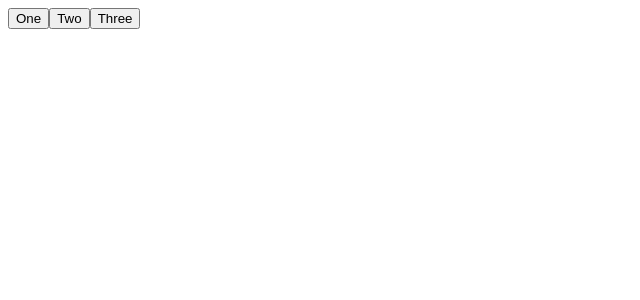
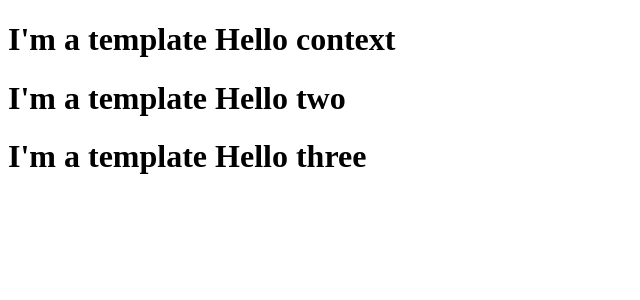
Before and after one commit to ASDAlexey/angular-directives, an Angular app: page / in a window 1280 px wide. Shown: the top 300 px of the page, without its empty margins (0-640 px from the left). Built offline with nearby package versions, Linux system fonts and the light colour scheme.

Commit message:
#7 template

```diff
--- a/src/app/app.component.html
+++ b/src/app/app.component.html
@@ -4,6 +4,8 @@
 <app-basic [appFirstDirective]="'Third'"></app-basic>
 -->
 
-<button appOnline [appTrack]="'One button'">One</button>
-<button appOnline [appTrack]="'Two button'">Two</button>
-<button appOnline [appTrack]="'Three button'">Three</button>
+<!--<button appOnline [appTrack]="'One button'">One</button>-->
+<!--<button appOnline [appTrack]="'Two button'">Two</button>-->
+<!--<button appOnline [appTrack]="'Three button'">Three</button>-->
+
+<app-basic></app-basic>
--- a/src/app/basic/basic.component.html
+++ b/src/app/basic/basic.component.html
@@ -1 +1,8 @@
-<div></div>
+<ng-template #foo let-data="message">
+  <h1>I'm a template {{ data }}</h1>
+</ng-template>
+
+
+<div [ngTemplateOutlet]="foo" [ngTemplateOutletContext]="one"></div>
+<div [ngTemplateOutlet]="foo" [ngTemplateOutletContext]="two"></div>
+<div [ngTemplateOutlet]="foo" [ngTemplateOutletContext]="three"></div>
--- a/src/app/basic/basic.component.ts
+++ b/src/app/basic/basic.component.ts
@@ -1,4 +1,4 @@
-import { Component, Input, OnInit } from '@angular/core';
+import { AfterContentInit, Component, Input, OnInit, ViewChild, ViewContainerRef } from '@angular/core';
 
 @Component({
   selector: 'app-basic',
@@ -6,4 +6,7 @@ import { Component, Input, OnInit } from '@angular/core';
   styleUrls: ['./basic.component.scss']
 })
 export class BasicComponent {
+  one = { message: 'Hello context' };
+  two = { message: 'Hello two' };
+  three = { message: 'Hello three' };
 }
```
